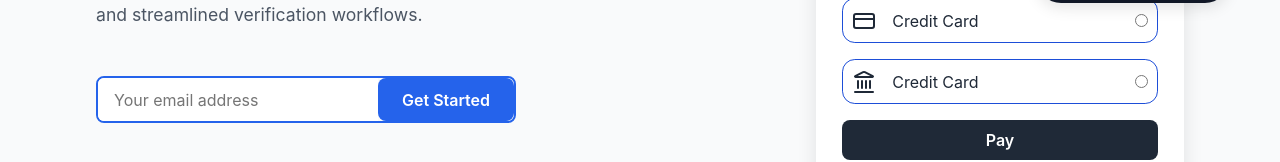
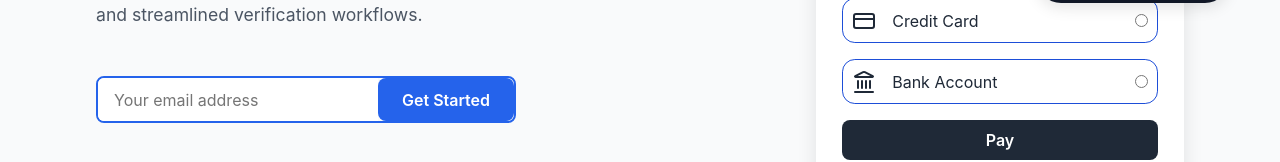
Before and after one commit to nyahwaithefirst/smart-system, a Next.js app: page / in a window 1280 px wide. Shown: the part 415-577 px from the top of the page. Built offline with nearby package versions, Linux system fonts and the light colour scheme.

Commit message:
Landing Page Fixes

```diff
--- a/app/page.jsx
+++ b/app/page.jsx
@@ -107,7 +107,7 @@ export default function Home() {
                         </div>
                         <div className={styles.creditCardInput}>
                             <Landmark />
-                            <span>Credit Card</span>
+                            <span>Bank Account</span>
                             <input type="radio" />
                         </div>
                         <button className={styles.btnSecondary}>Pay</button>
```
